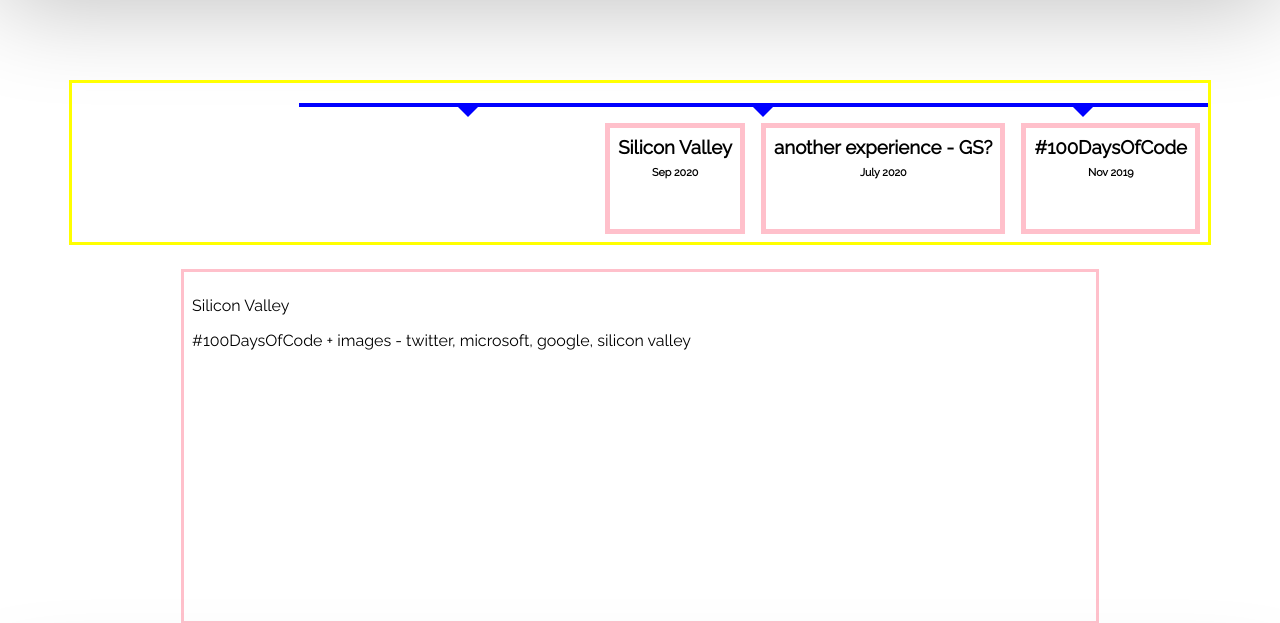
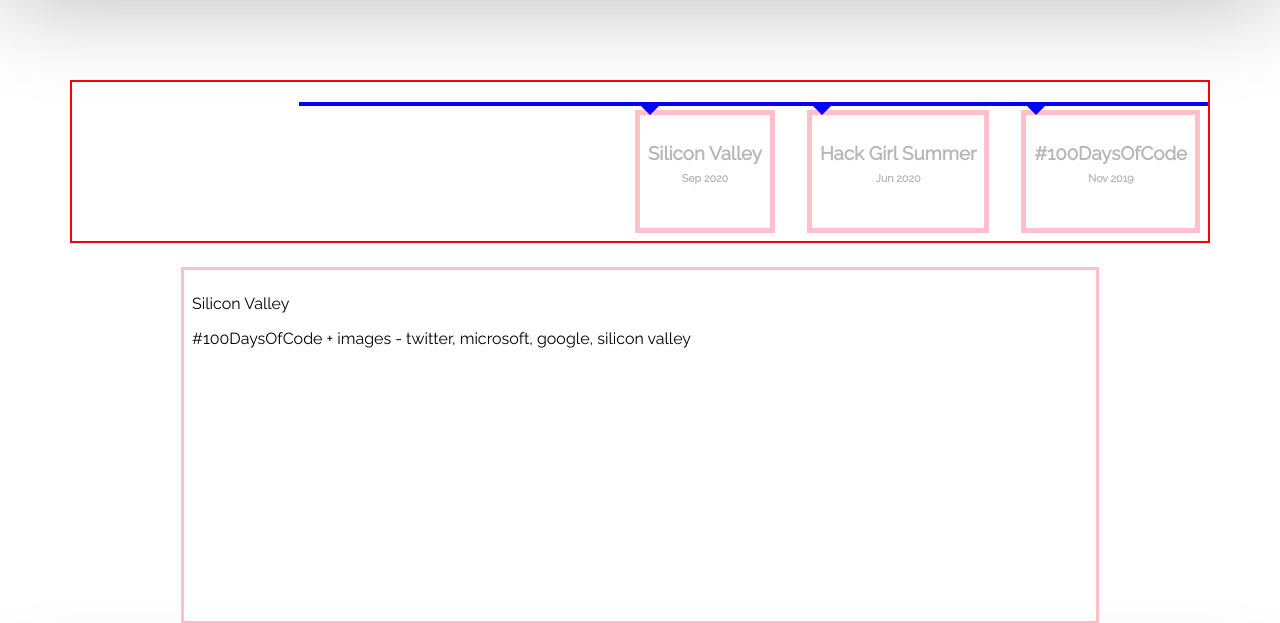
Before and after one commit to claireozee/site, a Flask app: page /experience in a window 1280 px wide. Shown: the part 96-719 px from the top of the page. Run offline with Flask 2, Linux system fonts and the light colour scheme; some libraries are stand-ins or nearby versions.

Commit message:
TL arrows added to container instead of to timeline - theyre inline with content now

```diff
--- a/static/css/site.css
+++ b/static/css/site.css
@@ -143,7 +143,6 @@
 }*/
 
 .timeline {
-    border: yellow 3px solid;
     overflow-x: scroll;
     padding: 1vh;
     width: 100%;
@@ -151,6 +150,7 @@
     position: relative;
     display: flex;
     flex-direction: row-reverse;
+    border: red 2px solid;
 }
 
 .timeline-content {
@@ -176,13 +176,11 @@
 .container::before {
     content: " ";
     height: 0;
-    position: absolute;
     top: 3vh;
     width: 0;
     z-index: 1;
-
     border: medium solid blue;
-    border-width: 10px 10px 10px 10px;
+    border-width: 10px 10px 0px 10px;
     border-color: blue transparent transparent transparent ;
 }
 
@@ -200,11 +198,16 @@
 
  .container {
     border: pink solid 5px;
-    margin: 4vh 0 0 2vh;
+    margin: 2.5vh 0 0 4vh;
  }
 
- .container h3 {
+ .container h3, .container h6 {
     margin: 1vh;
+    color: rgb(182, 182, 182);
+ }
+
+ .container h3:hover {
+    color: blue;
  }
 
  .container h6 {
--- a/templates/experience.html
+++ b/templates/experience.html
@@ -20,12 +20,12 @@
     <div class="content" id="experience-content">
         <div class="timeline">
             <div class="container c3">
-                <h3><a>#100DaysOfCode</a></h3>
+                <h3>#100DaysOfCode</h3>
                 <h6>Nov 2019</h6>
             </div>
             <div class="container c2">
-                <h3>another experience - GS?</h3>
-                <h6>July 2020</h6>
+                <h3>Hack Girl Summer</h3>
+                <h6>Jun 2020</h6>
             </div>
             <div class="container c1">
                 <h3>Silicon Valley</h3>
```
